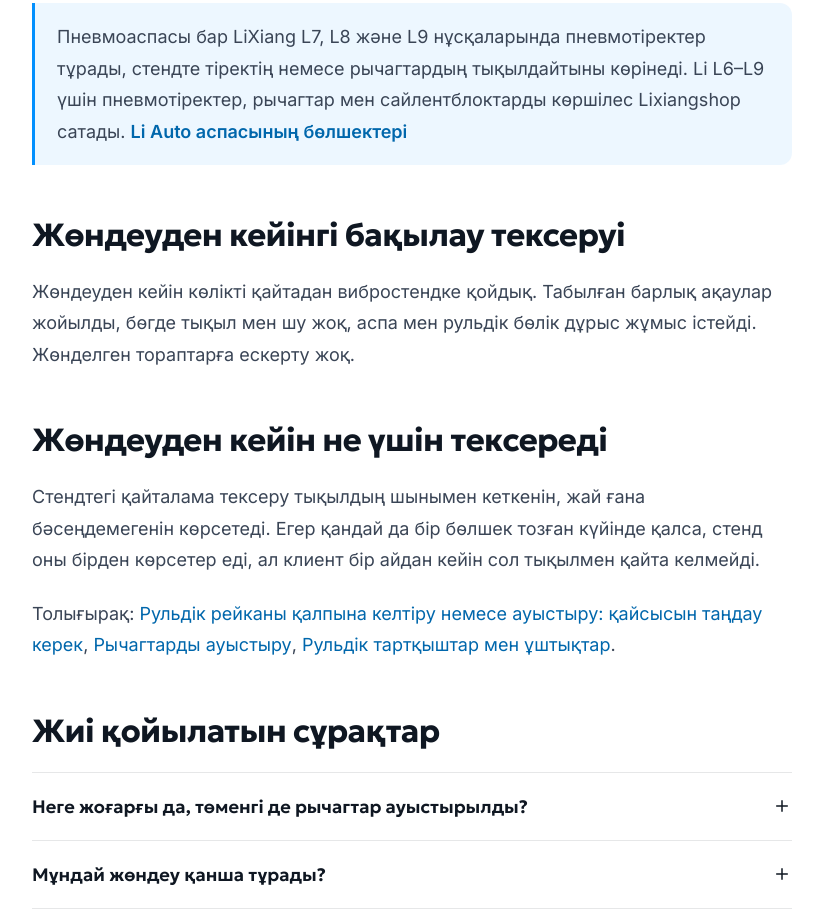
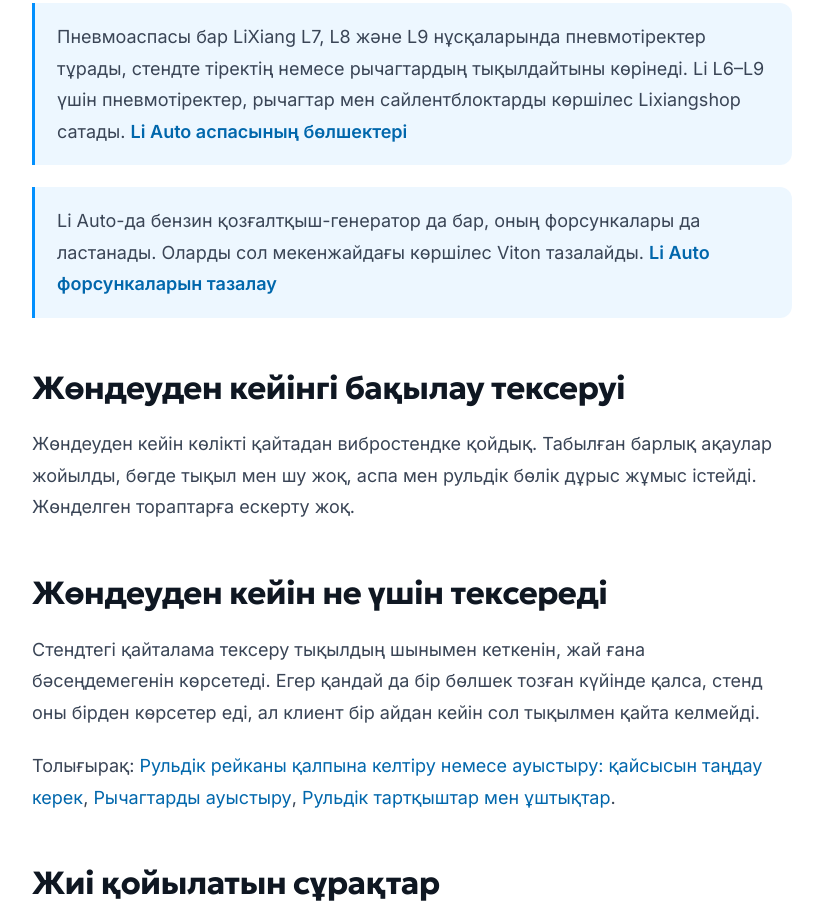
Before and after one commit to theonlyalibek/vibrotest, a plain HTML site: page kk/blog/keys-lixiang-l7-podveska-i-rulevoe/index.html in a window 1280 px wide. Shown: the part 4141-5062 px from the top of the page, without its empty margins (16-839 px from the left). Drawn offline with Linux system fonts and the light colour scheme.

Commit message:
Hosting build of v2 from main f26093d
Co-Authored-By: Claude Opus 5.5 <noreply@anthropic.com>
Claude-Session: https://claude.ai/code/session_01MQXXfW226b3wpHTdnoJWoA

```diff
--- a/kk/blog/keys-lixiang-l7-podveska-i-rulevoe/index.html
+++ b/kk/blog/keys-lixiang-l7-podveska-i-rulevoe/index.html
@@ -451,7 +451,7 @@ a[href^="tel:"]{white-space:nowrap}
 <h2 id="s2">Не істелді</h2>
 <ul><li>Рульдік рейка қалпына келтірілді: рейканы шешіп, бөлшектеп, механизмнің жұмысын қалпына келтірдік.</li><li>Рульдік тартқыштар мен ұштықтар ауыстырылды.</li><li>Жоғарғы рычагтар ауыстырылды.</li><li>Төменгі рычагтар ауыстырылды.</li></ul>
 <div class="vgrid"><figure class="vfig wide"><video controls="" muted="" playsinline="" poster="/media/lixiang-l7-reyka.jpg" preload="none" src="/media/lixiang-l7-reyka.mp4"></video><figcaption>Рульдік рейканы қалпына келтіру</figcaption></figure><figure class="vfig"><video controls="" muted="" playsinline="" poster="/media/lixiang-l7-rychagi.jpg" preload="none" src="/media/lixiang-l7-rychagi.mp4"></video><figcaption>Ескі және жаңа рычагтар, орнату</figcaption></figure></div>
-<p class="vt-nb">Пневмоаспасы бар LiXiang L7, L8 және L9 нұсқаларында пневмотіректер тұрады, стендте тіректің немесе рычагтардың тықылдайтыны көрінеді. Li L6–L9 үшін пневмотіректер, рычагтар мен сайлентблоктарды көршілес Lixiangshop сатады. <a href="https://lixiangshop.kz/katalog/podveska/">Li Auto аспасының бөлшектері</a></p><h2 id="s3">Жөндеуден кейінгі бақылау тексеруі</h2>
+<p class="vt-nb">Пневмоаспасы бар LiXiang L7, L8 және L9 нұсқаларында пневмотіректер тұрады, стендте тіректің немесе рычагтардың тықылдайтыны көрінеді. Li L6–L9 үшін пневмотіректер, рычагтар мен сайлентблоктарды көршілес Lixiangshop сатады. <a href="https://lixiangshop.kz/katalog/podveska/">Li Auto аспасының бөлшектері</a></p><p class="vt-nb">Li Auto-да бензин қозғалтқыш-генератор да бар, оның форсункалары да ластанады. Оларды сол мекенжайдағы көршілес Viton тазалайды. <a href="https://viton.kz/kk/blog/chistka-forsunok-li-auto/">Li Auto форсункаларын тазалау</a></p><h2 id="s3">Жөндеуден кейінгі бақылау тексеруі</h2>
 <p>Жөндеуден кейін көлікті қайтадан вибростендке қойдық. Табылған барлық ақаулар жойылды, бөгде тықыл мен шу жоқ, аспа мен рульдік бөлік дұрыс жұмыс істейді. Жөнделген тораптарға ескерту жоқ.</p>
 <h2 id="s4">Жөндеуден кейін не үшін тексереді</h2>
 <p>Стендтегі қайталама тексеру тықылдың шынымен кеткенін, жай ғана бәсеңдемегенін көрсетеді. Егер қандай да бір бөлшек тозған күйінде қалса, стенд оны бірден көрсетер еді, ал клиент бір айдан кейін сол тықылмен қайта келмейді.</p>
```
Also changed, not shown: ru/blog/keys-lixiang-l7-podveska-i-rulevoe/index.html (+1 -1 lines).
